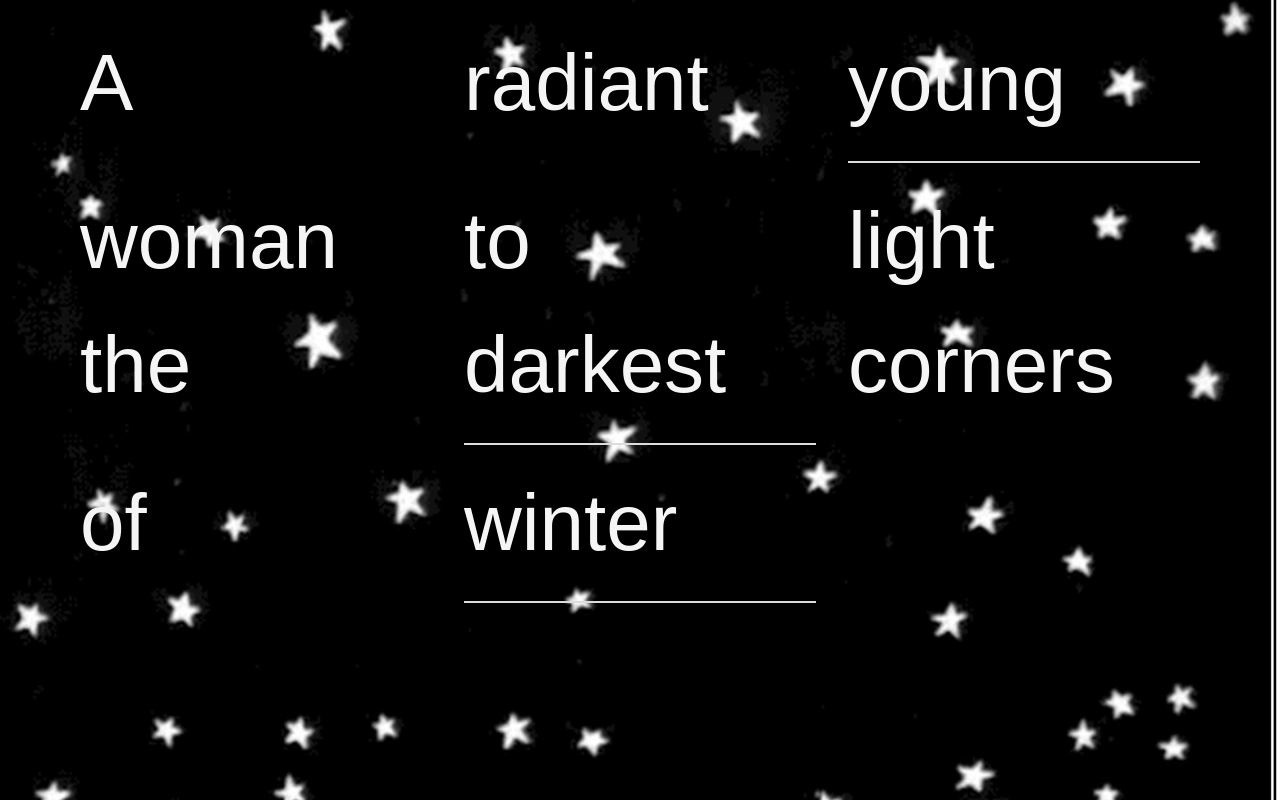
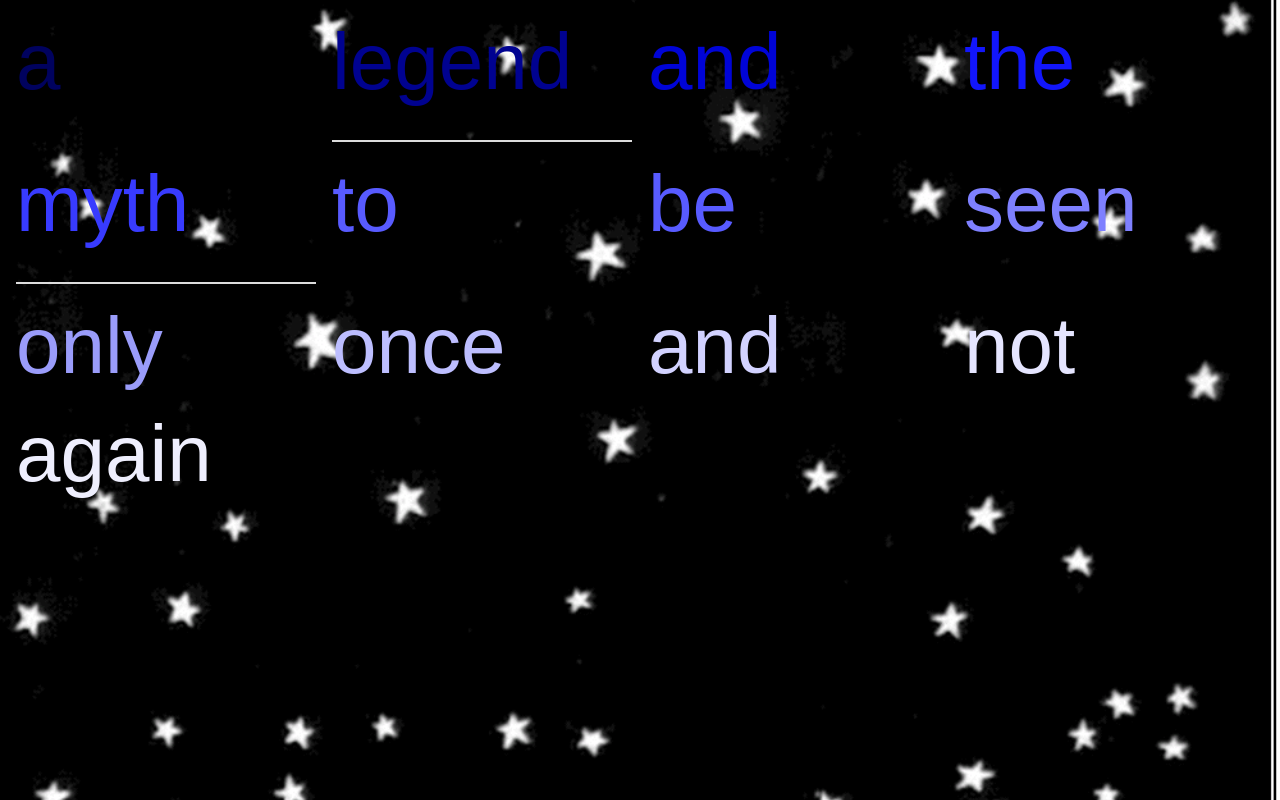
Before and after one commit to camellias-grace/offthegrid, a plain HTML site: page index.html in a window 1280 px wide. Drawn offline with Linux system fonts and the light colour scheme.

Commit message:
index.html

```diff
--- a/index.html
+++ b/index.html
@@ -3,7 +3,11 @@
 <head>
 	<meta charset="utf-8">
 	<title>Myths and Legends</title>
-	<link rel="stylesheet" href="./assets/styles.css">
+	<link rel="stylesheet" href="/assets/styles.css">
+
+	<link rel="preconnect" href="https://fonts.googleapis.com">
+    <link rel="preconnect" href="https://fonts.gstatic.com" crossorigin>
+    <link href="https://fonts.googleapis.com/css2?family=Nothing+You+Could+Do&display=swap" rel="stylesheet">
 
 <style>
 	html{
@@ -20,10 +24,10 @@
 	}
 	.grid-container {
 		display: grid;
-		grid-template-columns: 1fr 1fr 1fr;
-		gap: 2rem;
-		grid-template-columns: repeat(auto-fit, minmax(320px, 1fr));
-		margin: 3% 4rem 0 4rem;
+		grid-template-columns: 1fr 1fr 1fr 1fr;
+		gap: 1rem;
+		grid-template-columns: repeat(auto-fit, minmax(275px, 1fr));
+		margin: 3% 3rem 0 3rem 0;
 	}
 	.last{
 		padding-bottom: 2rem;
@@ -35,6 +39,20 @@
 		transition-duration: 3s;
 	}
 
+	.grid-container div:nth-child(1)  { color: rgb(0, 2, 94); }
+    .grid-container div:nth-child(2)  { color: rgb(0, 2, 144); }
+    .grid-container div:nth-child(3)  { color: rgb(0, 4, 215); }
+    .grid-container div:nth-child(4)  { color: rgb(18, 22, 252); }
+    .grid-container div:nth-child(5)  { color: rgb(56, 59, 255); }
+    .grid-container div:nth-child(6)  { color: rgb(88, 91, 255); }
+    .grid-container div:nth-child(7)  { color: rgb(88, 91, 255); }
+    .grid-container div:nth-child(8)  { color: rgb(126, 128, 255); }
+    .grid-container div:nth-child(9)  { color: rgb(154, 156, 250); }
+    .grid-container div:nth-child(10) { color: rgb(189, 190, 255); }
+    .grid-container div:nth-child(11) { color: rgb(210, 210, 255); }
+    .grid-container div:nth-child(12) { color: rgb(229, 229, 255); }
+    .grid-container div:nth-child(13) { color: rgb(238, 238, 253); }
+
 
 </style>
 
@@ -43,21 +61,67 @@
 </head>
 <body>
 
-	<!--<h1>Website Template</h1>
-	<p>Fork and use this template repo (a.k.a. "boilerplate") for any web project</p>
-	<img src="assets/img/cat.jpg" alt="" style="max-width: 32rem;"> -->
+	<div class="grid-container">
+		<div>a</div>
+		<div class="last">legend</div>
+		<div>and</div>
+		<div>the</div>
+		<div class="last">myth</div>
+		<div>to</div>
+		<div>be</div>
+		<div>seen</div>
+		<div>only</div>
+		<div>once</div>
+		<div>and</div>
+		<div>not</div>
+		<div>again</div>
+	</div>
 
-	<div class="grid-container">
-		<div>A</div>
-		<div>radiant</div>
-		<div class="last">young</div>
-		<div>woman</div>
-		<div>to</div>
-		<div>light</div>
-		<div>the</div>
-		<div class="last">darkest</div>
-		<div>corners</div>
-		<div>of</div>
-		<div class="last">winter</div>
-	</div>
+
+
+	<script>
+
+	function randomNumber(min, max){
+		return(Math.random() * (max - min)) + min;
+	}
+
+    let divs = document.querySelectorAll(".grid-container div");
+
+
+
+	function randomize(){
+	divs.forEach(function (div) {
+		let scale = randomNumber(.5, 1.25);
+		let translateX = randomNumber(0,60);
+		let translateY = randomNumber(0,50);
+		let rotate = randomNumber(0, 360);
+		let opacity = randomNumber(0.25, 1);
+
+
+	if (Math.random() > .5){
+		scale = 1;
+		translateX = randomNumber(0, 100);
+		translateY = randomNumber(0, 100);
+	}
+
+	 div.style.transform = `scale(${scale}) translate(${translateX}%, ${translateY}%) rotate(${rotate}deg)`;
+	 div.style.opacity = opacity.toFixed(2);
+    //document.addEventListener("click", randomize);
+
+				let rotation = 0;
+			document.addEventListener("click", function (){
+				let min = 10;
+				let max = 40;
+				rotation += Math.random() * (max - min) + min;
+				document.body.style.transform = `rotate(${rotation}deg)`;
+			});
+		});
+
+	}
+	document.addEventListener("click", randomize);
+		</script>
+
+
+
 </body>
+</html>
```
